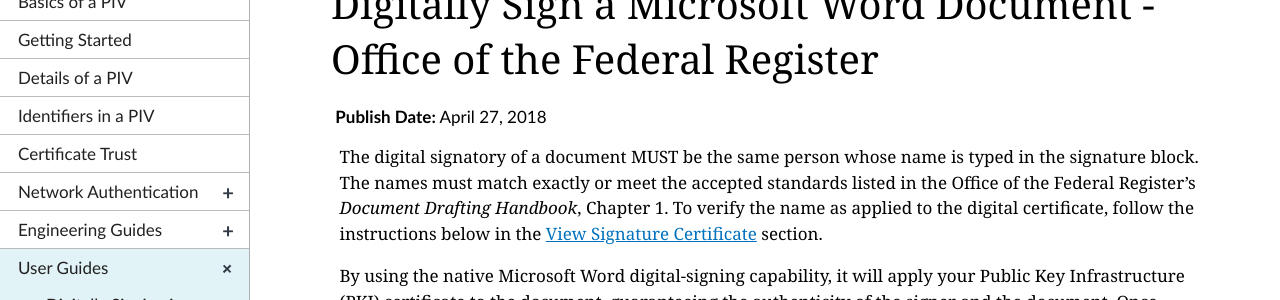
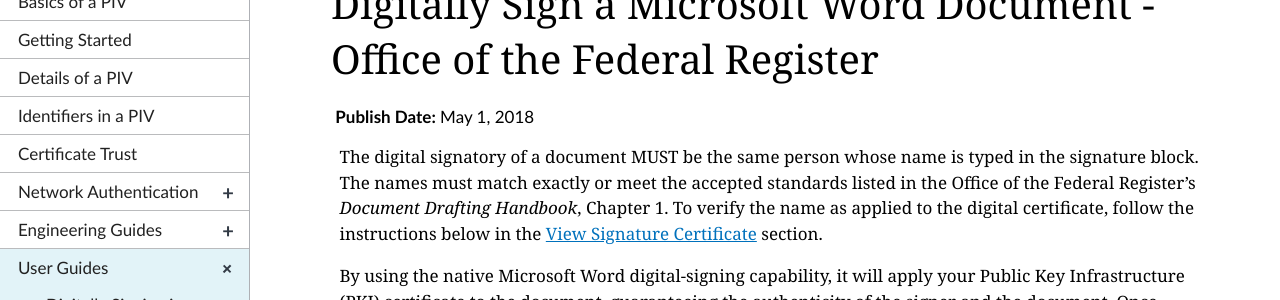
Before and after one commit to GSA/piv-guides, a Jekyll site: the page built from _userguides/02_digital_signing_ofr.md, in a window 1280 px wide and 900 px high. Shown: the part 215-515 px from the top of the window. Built offline with Jekyll 4.4.1, drawn with Linux system fonts in a browser that asks for light colours; nearby versions of some CDN libraries; library files that are not in the unit come from our copies.

Commit message:
Update 02_digital_signing_ofr.md

```diff
--- a/_userguides/02_digital_signing_ofr.md
+++ b/_userguides/02_digital_signing_ofr.md
@@ -2,7 +2,7 @@
 layout: default
 navtitle: Digitally Signing in Microsoft Word - Office of the Federal Register
 title: Digitally Sign a Microsoft Word Document - Office of the Federal Register
-pubDate: April 27, 2018
+pubDate: May 1, 2018
 collection: userguides
 permalink: userguides/signworddoc-ofr/
 description: This guide will walk you through the Office of the Federal Register's procedures for digitally signing a Microsoft Word document with invisible digital signatures using your PIV credential or similar digital certificate.
```
